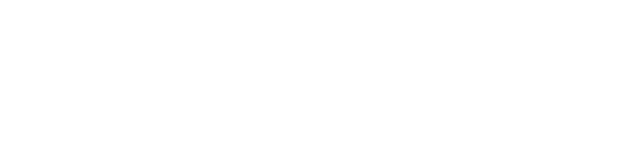
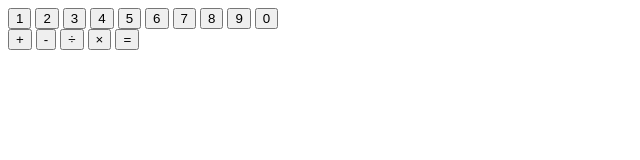
Before and after one commit to YatoAki/Calculator, a plain HTML site: page index.html in a window 1280 px wide. Shown: the whole page, without its empty margins (0-640 px from the left). Drawn offline with Linux system fonts and the light colour scheme.

Commit message:
Add buttons

```diff
--- a/index.html
+++ b/index.html
@@ -5,7 +5,26 @@
     <title>Calculator</title>
   </head>
   <body>
+    <div class="">
+      <button type="button" class="numbers" id="add">1</button>
+      <button type="button" class="numbers" id="add">2</button>
+      <button type="button" class="numbers" id="add">3</button>
+      <button type="button" class="numbers" id="add">4</button>
+      <button type="button" class="numbers" id="add">5</button>
+      <button type="button" class="numbers" id="add">6</button>
+      <button type="button" class="numbers" id="add">7</button>
+      <button type="button" class="numbers" id="add">8</button>
+      <button type="button" class="numbers" id="add">9</button>
+      <button type="button" class="numbers" id="add">0</button>
+    </div>
 
+    <div class="">
+      <button type="button" class="operators" id="add">+</button>
+      <button type="button" class="operators" id="sub">-</button>
+      <button type="button" class="operators" id="div">÷</button>
+      <button type="button" class="operators" id="multi">×</button>
+      <button type="button" class="operators" id="equal">=</button>
+    </div>
     <script src="script.js" charset="utf-8"></script>
   </body>
 </html>
--- a/script.js
+++ b/script.js
@@ -19,9 +19,9 @@ function operator(a,b,sign) {
     return add(a,b)
   }else if (sign === '-'){
     return sub(a,b)
-  }else if (sign === '*'){
+  }else if (sign === '×'){
     return multi(a,b)
-  }else if (sign === '/'){
+  }else if (sign === '÷'){
     return div(a,b)
   }
 }
```
